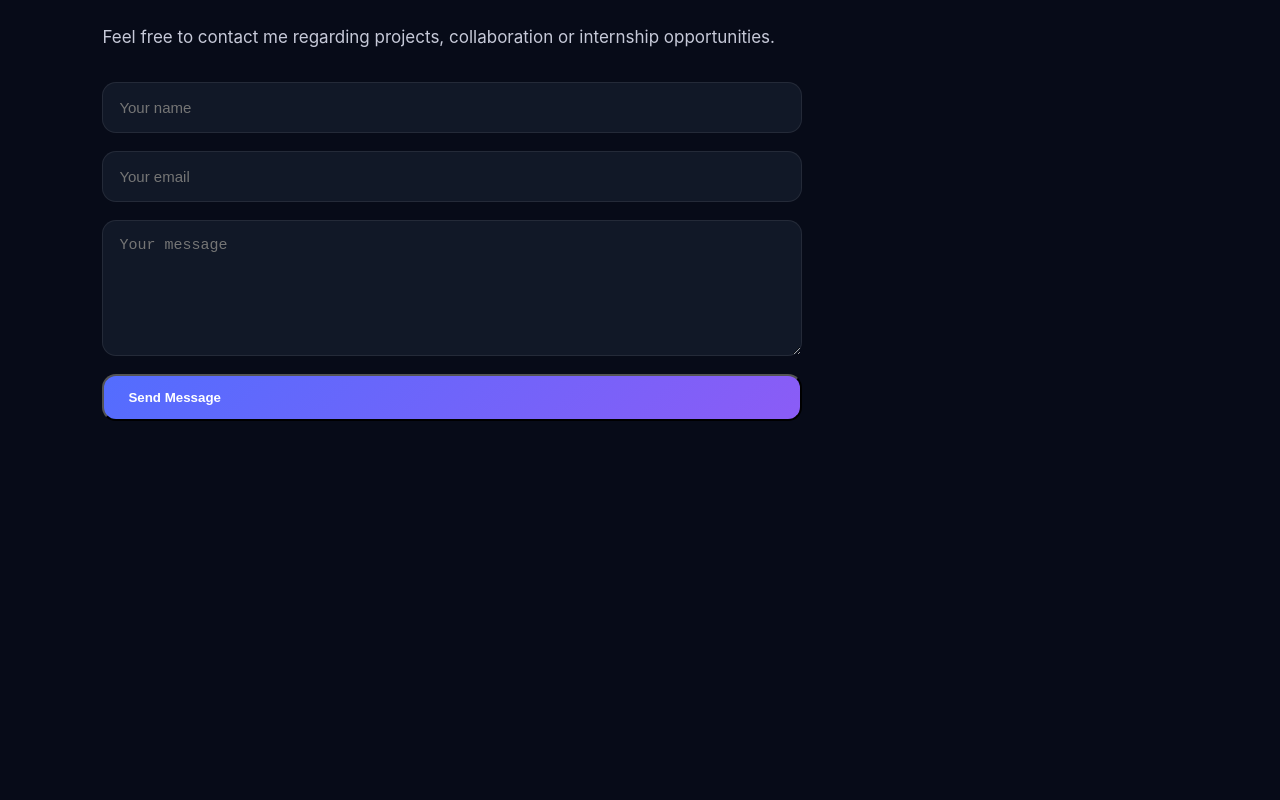
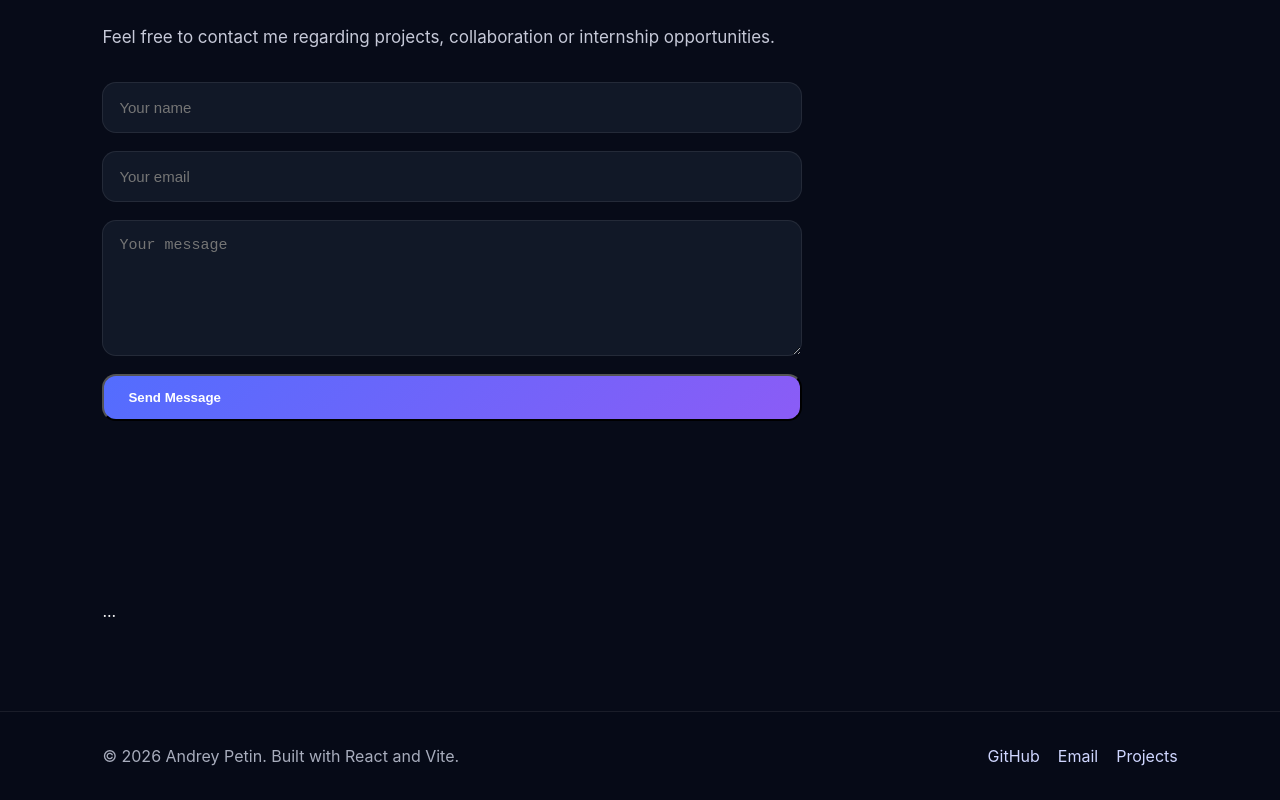
Before and after one commit to AndreyPetin19/PORTFOLIO, a React (Vite) app: page / in a window 1280 px wide. Shown: the part 3471-4271 px from the top of the page. Before the commit the page ends 3982 px from the top, so only its background shows below. Built offline with nearby package versions, Linux system fonts and the light colour scheme.

Commit message:
add footer

```diff
--- a/src/App.jsx
+++ b/src/App.jsx
@@ -4,6 +4,7 @@ import Projects from "./pages/Projects.jsx";
 import ProjectDetails from "./pages/ProjectDetails.jsx";
 import ContactForm from "./components/ContactForm.jsx";
 import NotFound from "./pages/NotFound.jsx";
+import Footer from "./components/Footer.jsx";
 
 function Home() {
   return (
@@ -162,6 +163,13 @@ function Home() {
 
         <ContactForm />
       </section>
+
+<section id="contact" className="section">
+  ...
+</section>
+
+<Footer />
+
     </main>
   );
 }
--- /dev/null
+++ b/src/components/Footer.jsx
@@ -0,0 +1,23 @@
+function Footer() {
+  return (
+    <footer className="footer">
+      <p>© 2026 Andrey Petin. Built with React and Vite.</p>
+
+      <div className="footer-links">
+        <a
+          href="https://github.com/AndreyPetin19"
+          target="_blank"
+          rel="noopener noreferrer"
+        >
+          GitHub
+        </a>
+
+        <a href="mailto:broandro19ap@gmail.com">Email</a>
+
+        <a href="#projects">Projects</a>
+      </div>
+    </footer>
+  );
+}
+
+export default Footer;
--- a/src/index.css
+++ b/src/index.css
@@ -691,3 +691,36 @@ a {
     color:#5ee58b;
     font-weight:600;
 }
+
+.footer {
+  padding: 34px 8%;
+  display: flex;
+  justify-content: space-between;
+  align-items: center;
+  gap: 20px;
+  color: #a8adbd;
+  border-top: 1px solid rgba(255, 255, 255, 0.08);
+  background: rgba(7, 11, 24, 0.7);
+}
+
+.footer-links {
+  display: flex;
+  gap: 18px;
+  flex-wrap: wrap;
+}
+
+.footer-links a {
+  color: #cfd6ff;
+  transition: 0.3s;
+}
+
+.footer-links a:hover {
+  color: white;
+}
+
+@media (max-width: 700px) {
+  .footer {
+    flex-direction: column;
+    text-align: center;
+  }
+}
```
